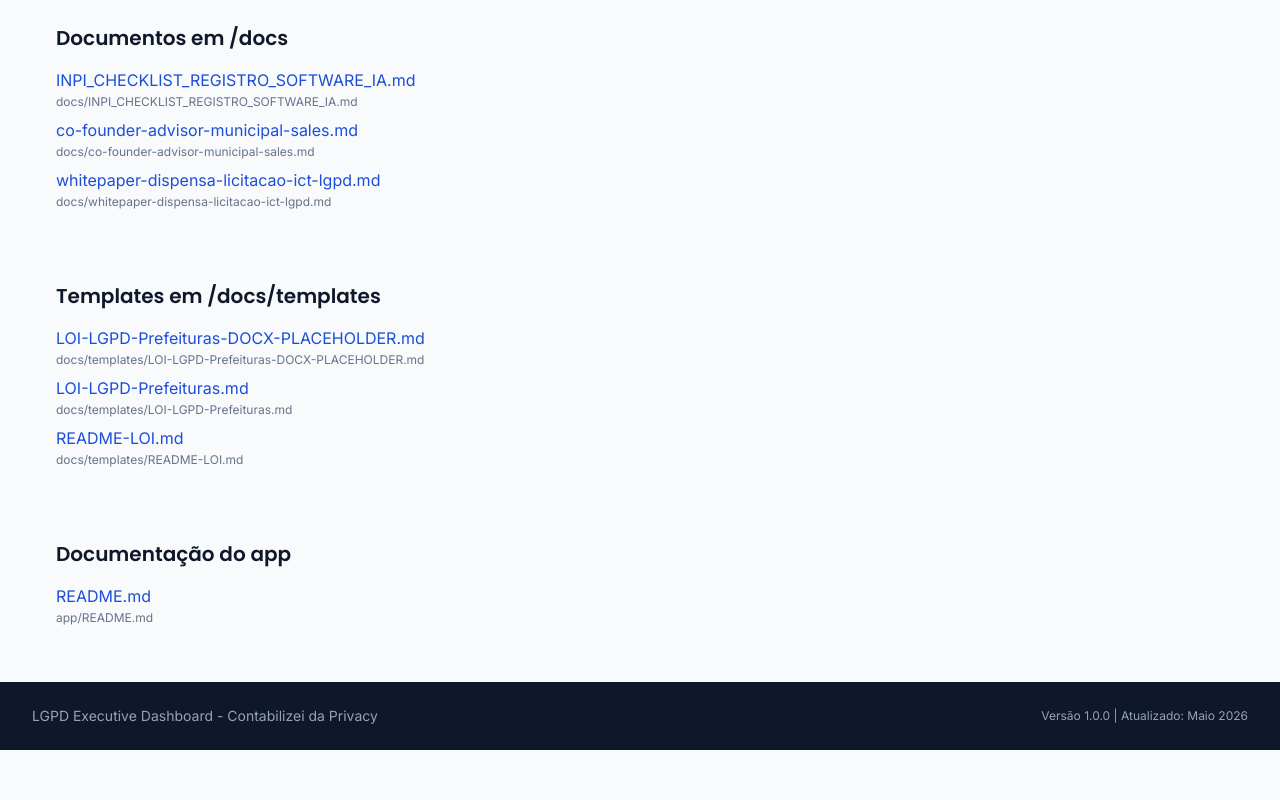
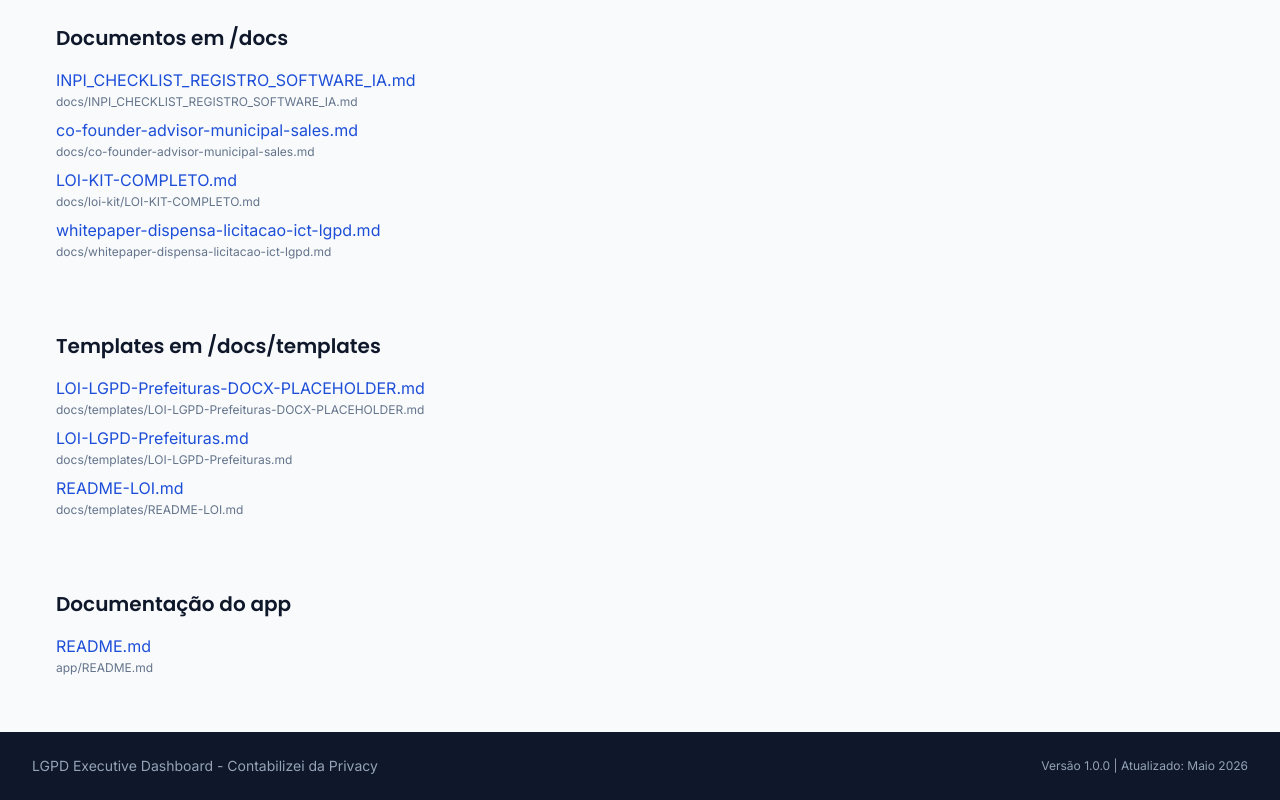
Before and after one commit to camillanapoles/lgpd-mkt-intel, a Vue app in the folder app/: page /wiki in a window 1280 px wide. Shown: the part 905-1705 px from the top of the page. Before the commit the page ends 1655 px from the top, so only its background shows below. Built offline with nearby package versions, Linux system fonts and the light colour scheme.

Commit message:
sync wiki docs list with docs.html
Agent-Logs-Url: https://github.com/camillanapoles/lgpd-mkt-intel/sessions/a7f37ebd-046e-4520-8ad3-2c8fb58ca2f8

Co-authored-by: camillanapoles <40242992+camillanapoles@users.noreply.github.com>

```diff
--- a/app/src/pages/Wiki.vue
+++ b/app/src/pages/Wiki.vue
@@ -56,6 +56,7 @@ const docsBySection = [
     docs: [
       'docs/INPI_CHECKLIST_REGISTRO_SOFTWARE_IA.md',
       'docs/co-founder-advisor-municipal-sales.md',
+      'docs/loi-kit/LOI-KIT-COMPLETO.md',
       'docs/whitepaper-dispensa-licitacao-ict-lgpd.md'
     ]
   },
```
